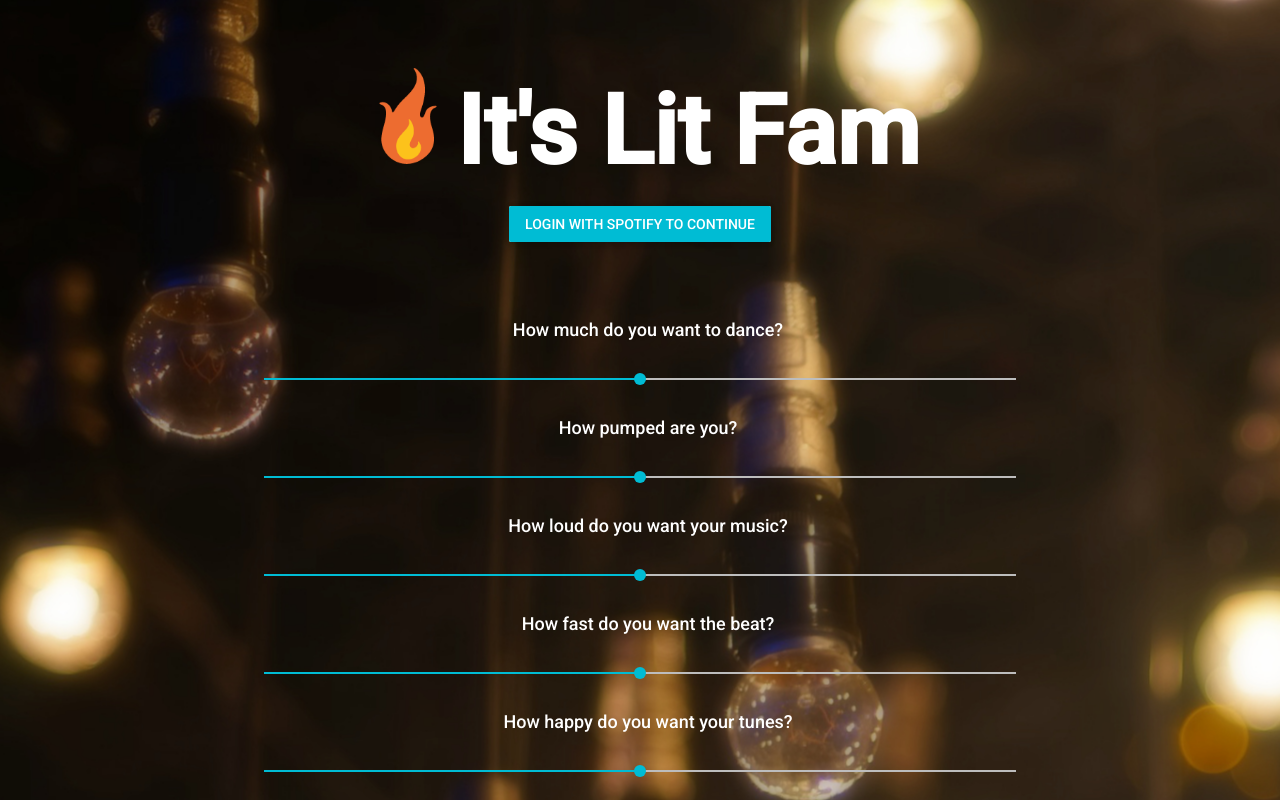
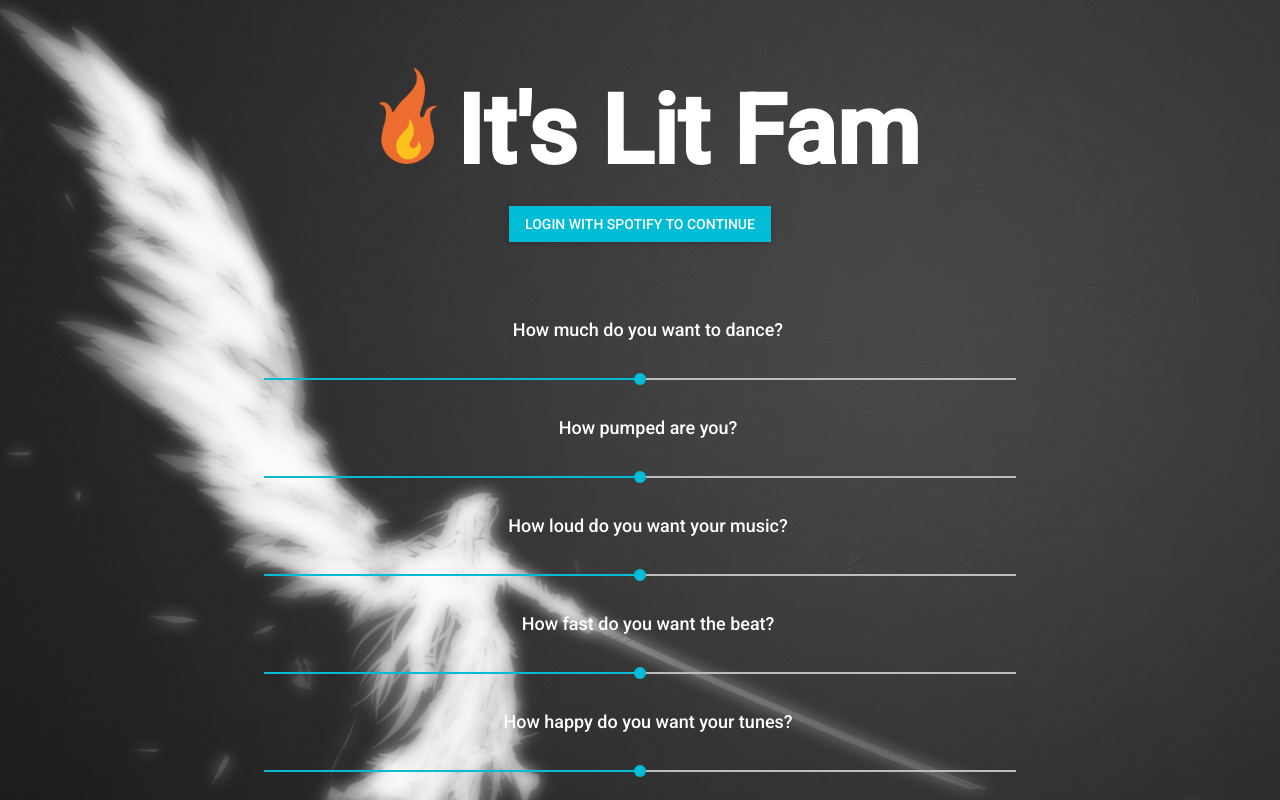
Before and after one commit to joycieyu/RocketProject, a React (Create React App) app: page / in a window 1280 px wide. Shown: the top 800 px of the page. Built offline with nearby package versions, Linux system fonts and the light colour scheme; what react-tap-event-plugin, spotify-web-api-js would draw is missing.

Commit message:
fix background render bugs

```diff
--- a/src/App.js
+++ b/src/App.js
@@ -28,7 +28,7 @@ class App extends Component {
       dataSource: [],
       inputValue: "",
       loginOpen: false,
-      nextImage:["background0", "background1", "background2", "background3"],
+      nextImage:"background0",
       playlistOpen: false,
       openPopOver: false
     });
@@ -155,13 +155,13 @@ class App extends Component {
 
   handleClick(event, num) {
     this.setState({
-     nextImage: this.state.nextImage[num]
+     nextImage: num
     });
     console.log(num);
   };
   render() {
     return (
-      <div className="test" id={this.state.nextImage[2]}>
+      <div className="test" id={this.state.nextImage}>
         {this.state.songList.length > 0 &&
           <Nav refreshSongList={this.refreshSongList} userFeatureValue={this.state} />
         }
@@ -291,9 +291,11 @@ class App extends Component {
           }
           {this.state.songList.length > 0 &&
           <div className="centered">
-              <RaisedButton
+              <RaisedButton className="space"
                 onTouchTap={this.handleTouchTap}
                 label="Not feelin' the animation? click here"
+                backgroundColor="orange"
+                style={styles.buttonStyle}
               />
               <Popover
                 open={this.state.openPopOver}
@@ -303,10 +305,10 @@ class App extends Component {
                 onRequestClose={this.handleRequestClose}
               >
                 <Menu>
-                  <MenuItem primaryText="Final Fantasy" onTouchTap={(event) => this.handleClick(event, 0)}  />
-                  <MenuItem primaryText="Harbour" onTouchTap={(event) => this.handleClick(event, 1)}/>
-                  <MenuItem primaryText="Light Blubs" />
-                  <MenuItem primaryText="Leaves" />
+                  <MenuItem primaryText="Final Fantasy" onTouchTap={(event) => this.handleClick(event, "background0")}  />
+                  <MenuItem primaryText="Harbour" onTouchTap={(event) => this.handleClick(event, "background1")}/>
+                  <MenuItem primaryText="Light Blubs" onTouchTap={(event) => this.handleClick(event, "background2")} />
+                  <MenuItem primaryText="Leaves" onTouchTap={(event) => this.handleClick(event, "background3")} />
                 </Menu>
               </Popover>
               <RaisedButton
--- a/src/index.css
+++ b/src/index.css
@@ -60,9 +60,11 @@ footer p {
 
   height: 100%;
   width: 100%;
-  background-size: 200%;
+  background-size: 200% cover;
   background-attachment: fixed;
   animation: panning 120s infinite linear;
+  background-repeat: no-repeat;
+
 }
 
 
```
